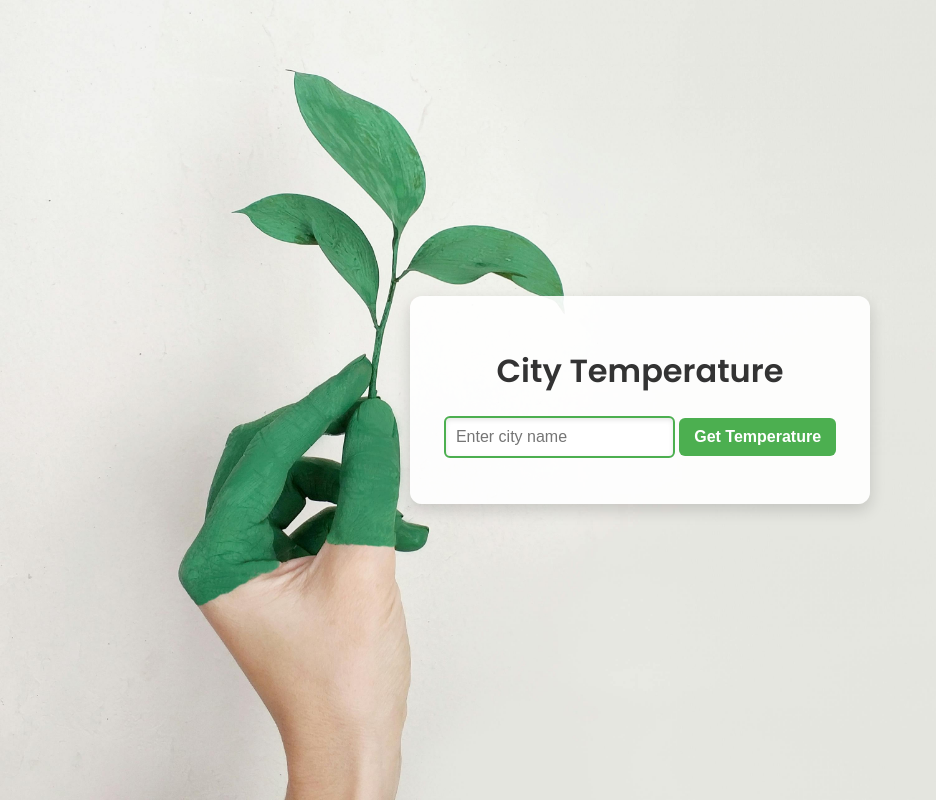
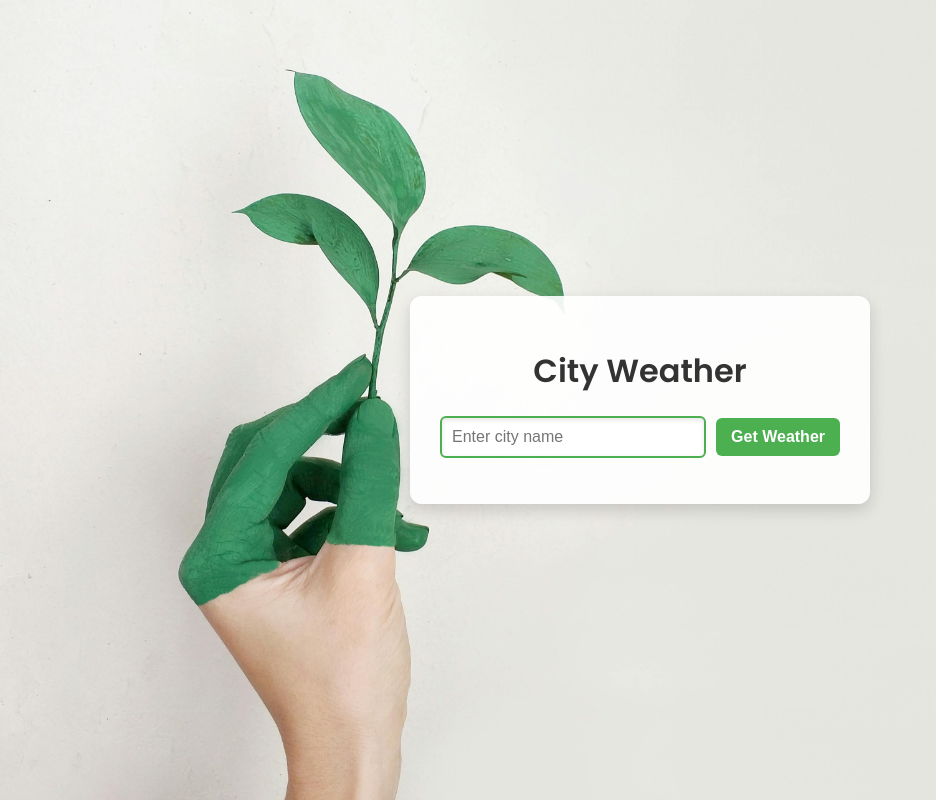
Before and after one commit to ShagunUpman/Weather-Webpage, a plain HTML site: page index.html in a window 1280 px wide. Shown: the whole page, without its empty margins (0-936 px from the left). Drawn offline with Linux system fonts and the light colour scheme.

Commit message:
index.html

```diff
--- a/index.html
+++ b/index.html
@@ -5,14 +5,21 @@
     <meta name="viewport" content="width=device-width, initial-scale=1.0">
     <title>Weather App</title>
     <link rel="stylesheet" href="style.css">
+    <link rel="icon" href="top.jpeg" type="image/jpeg">
 </head>
 <body>
     <div class="container">
-        <h1>City Temperature</h1>
+    <h1>City Weather</h1>
+    <div class="input-container">
         <input type="text" id="cityInput" placeholder="Enter city name">
-        <button onclick="getWeather()">Get Temperature</button>
+        <button onclick="getWeather()">Get Weather</button>
+    </div>
+    <div id="weatherResult">
         <p id="temperature"></p>
+        <p id="description"></p>
     </div>
+</div>
+
     <script src="script.js"></script>
 </body>
 </html>
```
